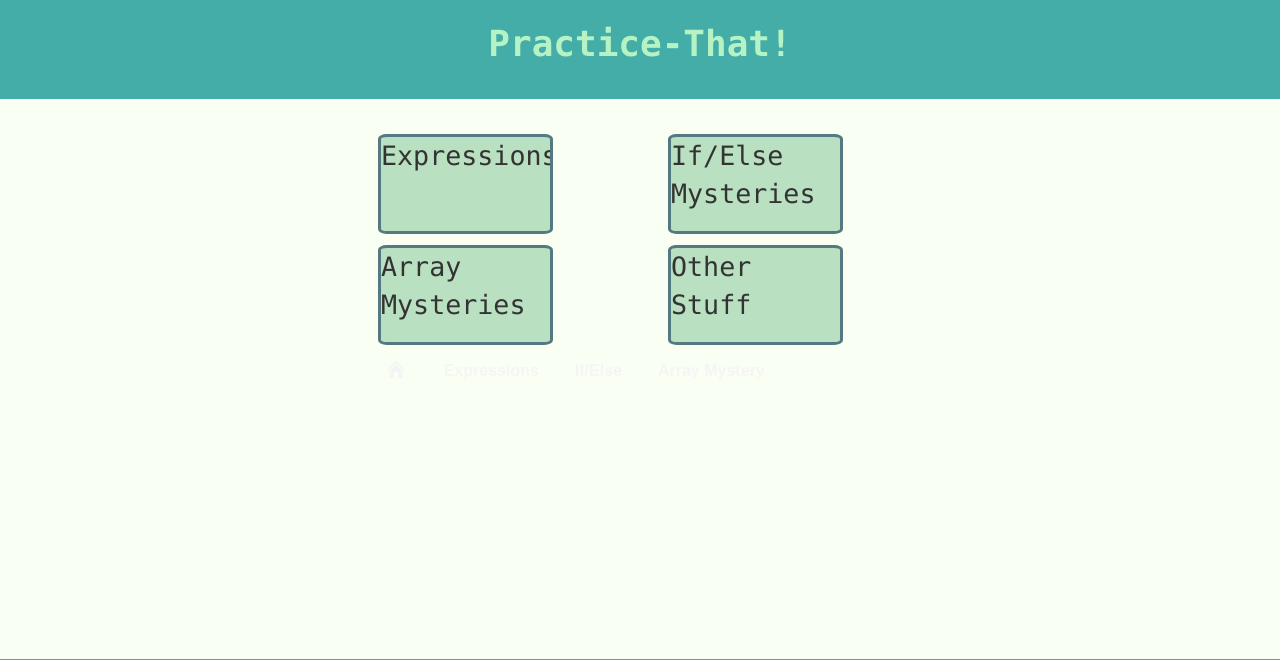
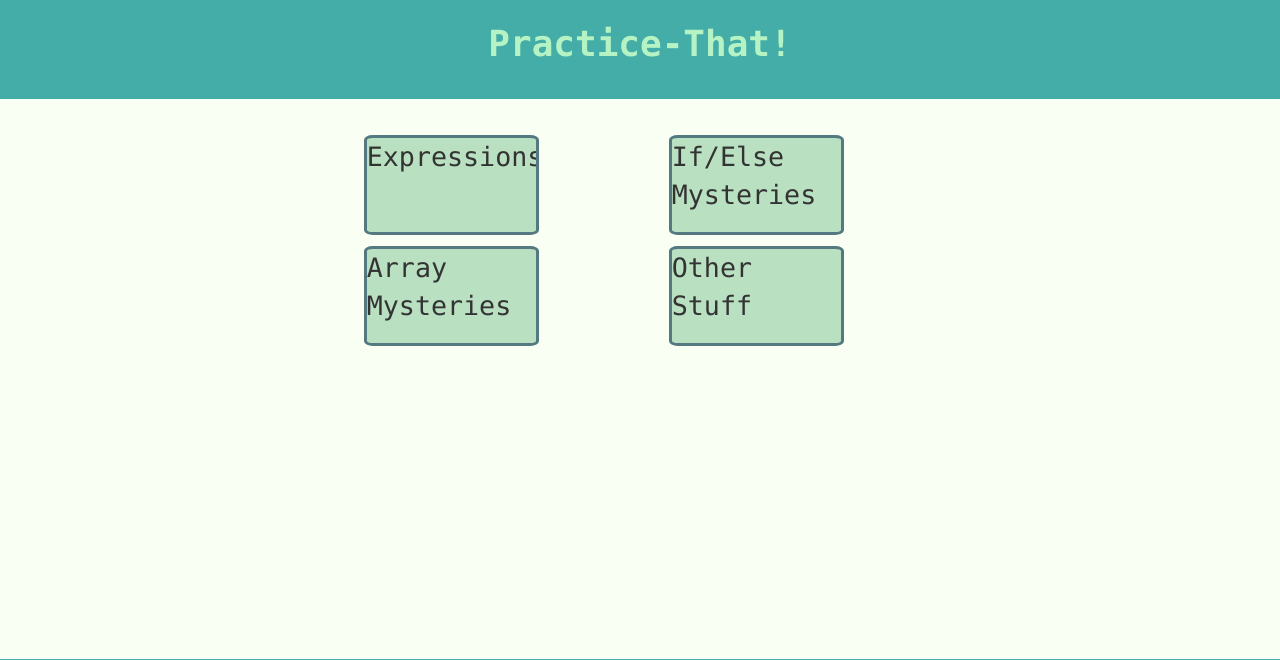
Before and after one commit to awilliambauer/practicum, a PHP site: page / in a window 1280 px wide. Shown: the part 41-701 px from the top of the page. Run offline with PHP 8.4, Linux system fonts and the light colour scheme; some libraries are stand-ins or nearby versions.

Commit message:
"changed landing page and css"

```diff
--- a/public/index.html
+++ b/public/index.html
@@ -19,7 +19,6 @@
         <h1>Practice-That!</h1>
     </div>
     <div class="content">
-        <div class="container-fluid">
         <div class="row">
             <div class="col-sm-6">
                 <div class="questionType">
@@ -46,7 +45,6 @@
             </div>
         </div>
     </div>
-    </div>
     <div id="footer">
         LINKS!
     </div>
--- a/public/indexlayout.css
+++ b/public/indexlayout.css
@@ -10,7 +10,7 @@ body {
     font-family: ‘Lucida Console’, Monaco, monospace;
 }
 
-body, h1, .content, .container-fluid, #header, #footer {
+body, h1, .content, #header, #footer {
     margin: 0px;
 }
 
```
Lines whose indentation alone changed are shown as unchanged.
